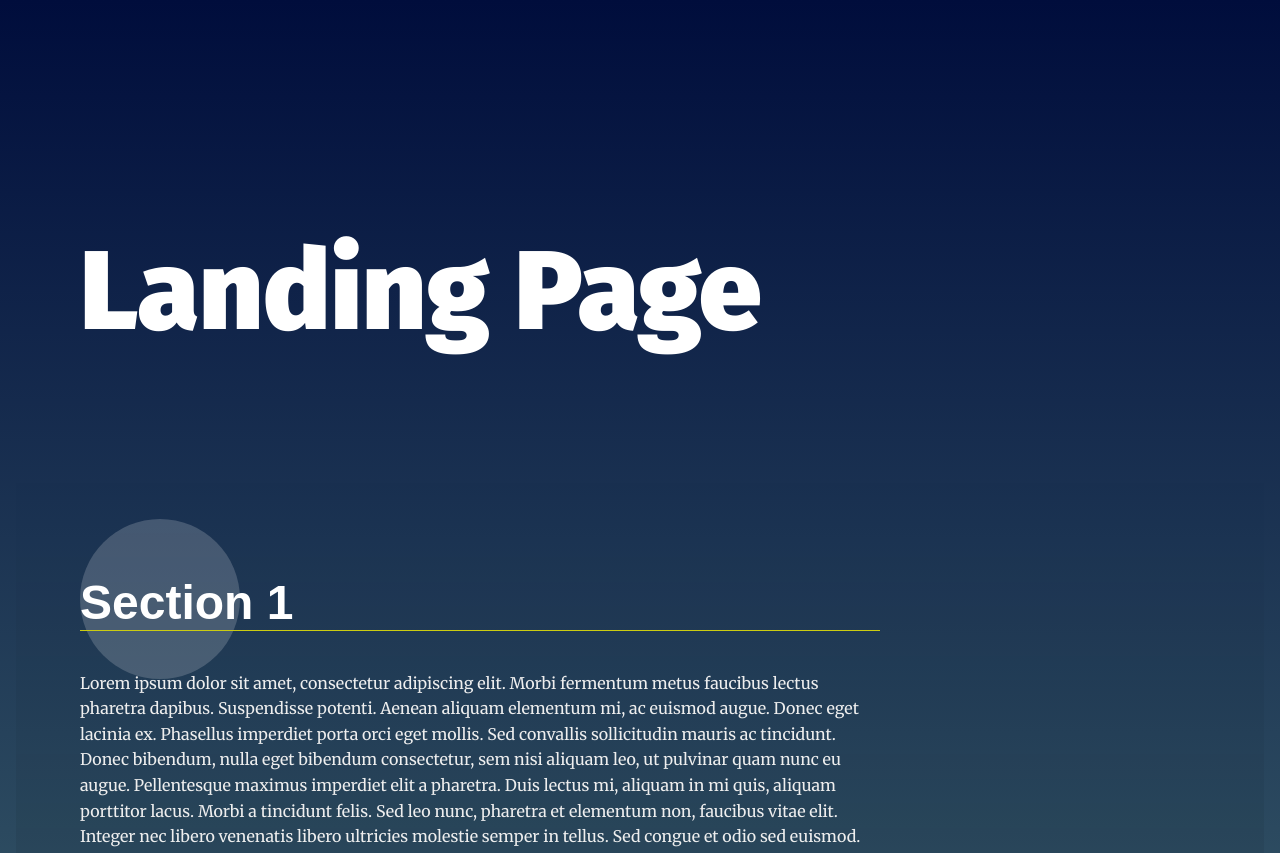
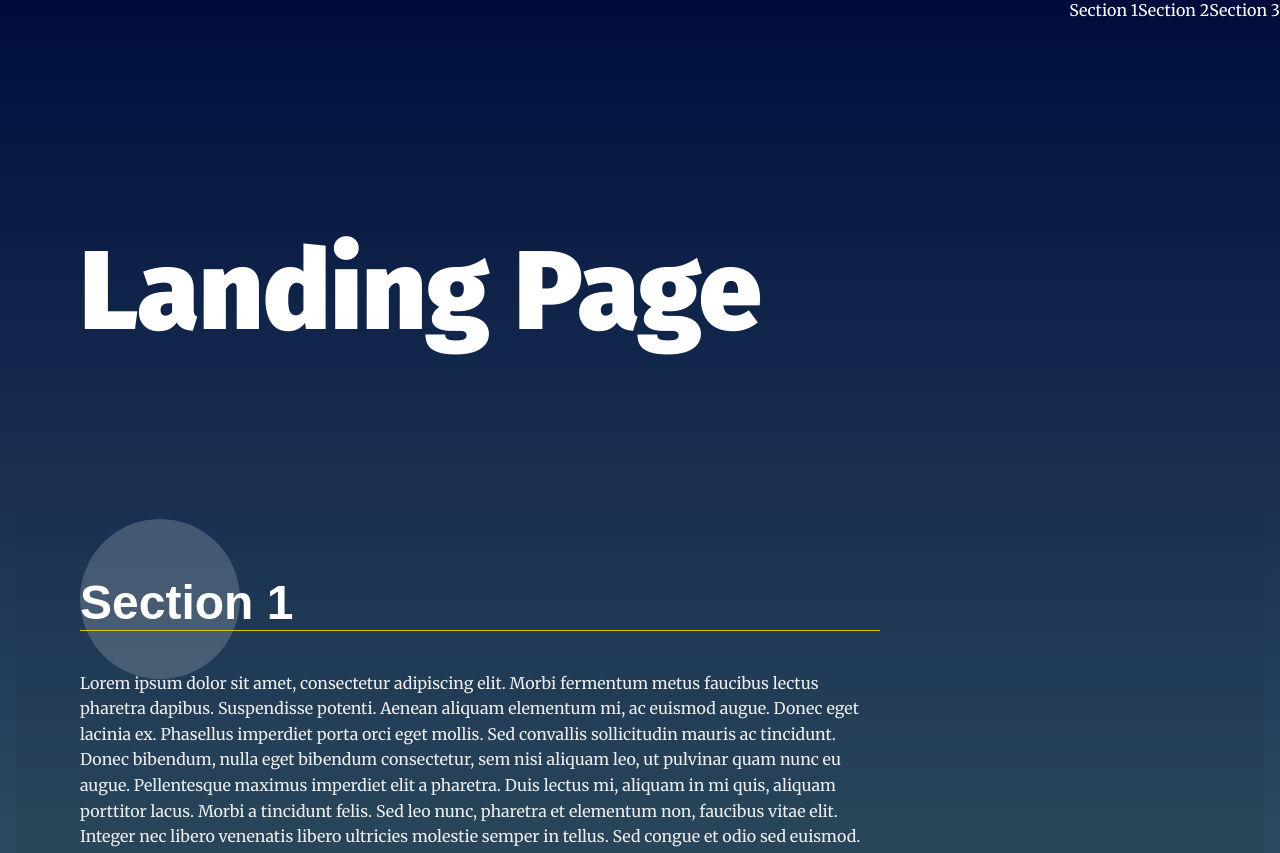
Before and after one commit to yuyamrhs/FEND_Project_2_LandingPage, a plain HTML site: page index.html in a window 1280 px wide. Shown: the top 853 px of the page. Drawn offline with Linux system fonts and the light colour scheme.

Commit message:
2nd commit_navbar_done

```diff
--- a/css/styles.css
+++ b/css/styles.css
@@ -68,6 +68,7 @@
     padding-left: 0;
     margin: 0;
     text-align: right;
+    background-color:  rgba(0,13,60,1);
 }
 
 .navbar__menu li {
--- a/index.html
+++ b/index.html
@@ -50,10 +50,13 @@
         <p>Aliquam a convallis justo. Vivamus venenatis, erat eget pulvinar gravida, ipsum lacus aliquet velit, vel luctus diam ipsum a diam. Cras eu tincidunt arcu, vitae rhoncus purus. Vestibulum fermentum consectetur porttitor. Suspendisse imperdiet porttitor tortor, eget elementum tortor mollis non.</p>
       </div>
     </section>
+
   </main>
   <footer class="page__footer">
     <p>&copy Udacity</p>
   </footer>
 
+  <script src="js/app.js"></script>
+
 </body>
 </html>
--- a/js/app.js
+++ b/js/app.js
@@ -35,6 +35,22 @@
 
 // build the nav
 
+const navbarList = document.getElementById("navbar__list");
+const containerCount = document.getElementsByClassName("landing__container").length;
+
+for (let i = 0; i < containerCount; i++) {
+
+    const el = document.querySelectorAll("section")[i];
+    const listName = el.dataset.nav;
+    const newList = document.createElement("li");
+    const listText = document.createTextNode(listName);
+    const listItem = "sample-nav-" + i;
+    newList.setAttribute("id", listItem);
+    newList.setAttribute("class", "nav-list-item");
+    newList.appendChild(listText);
+    navbarList.appendChild(newList);
+
+}
 
 // Add class 'active' to section when near top of viewport
 
```
